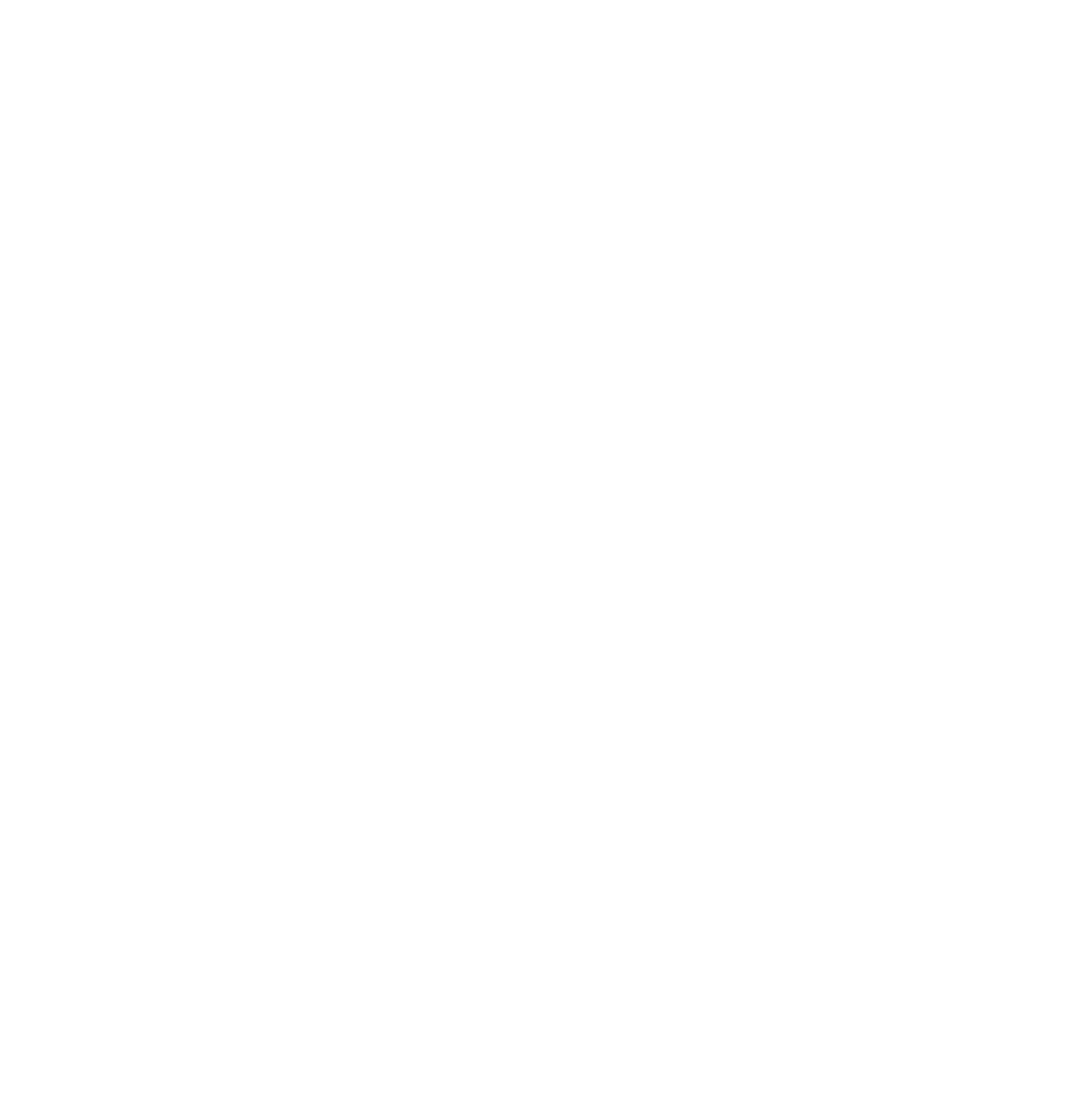
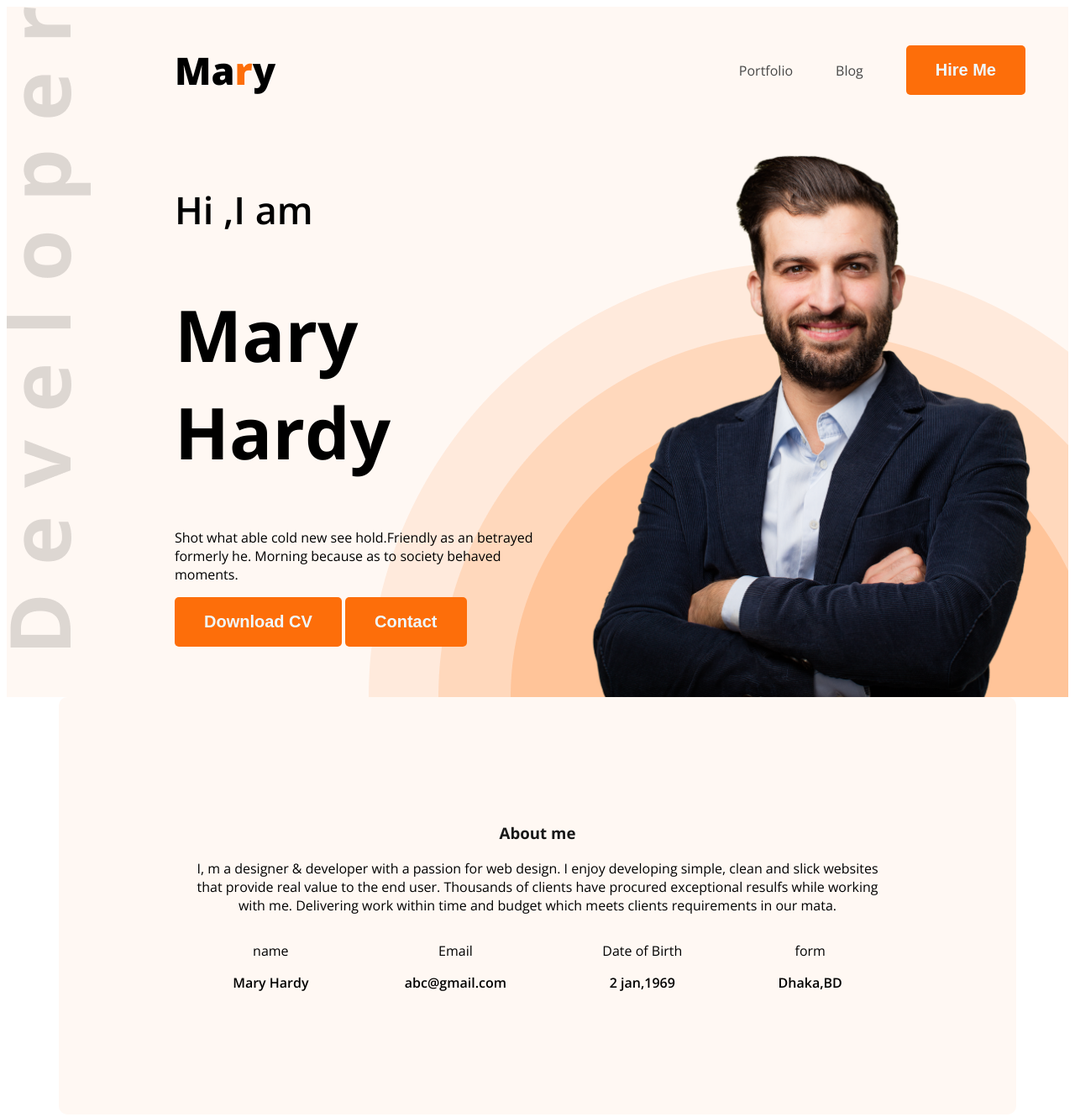
Before and after one commit to SaiffAhmed/web-dev-portfolio, a plain HTML site: page index.html in a window 1280 px wide. Shown: the whole page at 84% size. Before the commit the page ends 800 px from the top, so only its background shows below. Drawn offline with nearby package versions, Linux system fonts and the light colour scheme.

Commit message:
about section and Nav

```diff
--- a/index.html
+++ b/index.html
@@ -4,8 +4,60 @@
     <meta charset="UTF-8">
     <meta name="viewport" content="width=device-width, initial-scale=1.0">
     <title>Web Developer Portfolio</title>
+    <link rel="preconnect" href="https://fonts.googleapis.com">
+<link rel="preconnect" href="https://fonts.gstatic.com" crossorigin>
+<link href="https://fonts.googleapis.com/css2?family=Open+Sans:ital,wght@0,300..800;1,300..800&display=swap" rel="stylesheet">
+    <link rel="stylesheet" href="styles/portfolio.css">
 </head>
-<body>
+<body class="open-sans-normal">
+    <header class="header secondary-bg">
+    <nav>
+        <h3 class="nav-title">Ma<span class="text-primary">r</span>y</h3>
+        <ul>
+            <li><a class="dark-2" href="">Portfolio</a></li>
+            <li><a class="dark-2" href="">Blog</a></li>
+            <li><a href=""><button class="btn-primary">Hire Me</button></a></li>
+        </ul>
+    </nav>
+    <div class="banner">
+     <div class="banner-content">
+        <h4 class="banner-greetings">Hi ,I am</h4>
+        <h1 class="banner-title">Mary Hardy</h1>
+    <p class="banner-description">Shot what able cold new see hold.Friendly as an betrayed formerly he. Morning because as to society behaved moments.</p>
+    <button class="btn-primary">Download CV</button>
+    <button class="btn-primary">Contact</button>
+     </div>
+     <img class="banner-pp " src="images/hardy.png" alt="">
+    </div>
+    </header>
+    <main>
+    <section class="about secondary-bg">
+        <h3 class="section-title">About me</h3>
+        <p class="section-description">I, m a designer & developer with a passion for web design. I enjoy developing simple, clean and slick websites that provide real value to the end user. Thousands of clients have procured exceptional resulfs while working with me. Delivering work within time and budget which meets clients requirements in our mata.</p>
+    <div class="about-items">
+        <!-- .about-item*4>p.item-title+p.item-description -->
+           <div class="about-item">
+            <p class="item-title">name</p>
+            <p class="item-description">Mary Hardy</p>
+           </div>
+           <div class="about-item">
+            <p class="item-title">Email</p>
+            <p class="item-description">abc@gmail.com</p>
+           </div>
+           <div class="about-item">
+            <p class="item-title">Date of Birth</p>
+            <p class="item-description">2 jan,1969 </p>
+           </div>
+           <div class="about-item">
+            <p class="item-title">form</p>
+            <p class="item-description">Dhaka,BD</p>
+           </div>
 
+    </div>
+    </section>
+    </main>
+    <footer>
+
+    </footer>
 </body>
 </html>
--- /dev/null
+++ b/styles/portfolio.css
@@ -0,0 +1,106 @@
+/* nav styles */
+nav{
+    display: flex;
+    align-items: center;
+    justify-content: space-between;
+}
+
+.open-sans-normal{
+  font-family: "Open Sans", sans-serif;
+  font-optical-sizing: auto;
+  font-weight: <weight>;
+  font-style: normal;
+  font-variation-settings:
+    "wdth" 100;
+}
+.nav-title{
+    font-weight: 800;
+    font-size: 45px;
+    margin-left: 200px;
+    margin-right: 50px;
+
+}
+.text-primary{
+   color:#FD6E0A;
+}
+nav ul li {
+    list-style: none;
+    margin-right: 51px;
+}
+nav ul li a{
+    text-decoration: none;
+}
+.dark-2{
+    color: #474747;
+}
+nav ul{
+    display: flex;
+    align-items: center;
+}
+.btn-primary{
+    background-color: #FD6E0A;
+    font-weight: bold;
+    font-size: 20px;
+    padding:18px 35px;
+  border-radius:5px ;
+  color: aliceblue;
+  border: none ;
+}
+ .banner{
+    display:flex;
+    justify-content: space-between;
+    margin:0 35px 0 200px;
+  }
+.banner-greetings{
+    font-size: 45px;
+    font-weight: 600;
+}
+  .banner-title{
+    font-size: 85px;
+    font-weight: bold;
+  }
+  .banner-pp{
+    width:580px;
+  }
+
+.banner-content{
+    max-width: 580px;
+}
+.header{
+    background-image: url('../images/developer.png'),url('../images/header_bg.png');
+    background-repeat: no-repeat;
+    background-position: top left,bottom right;
+}
+.section-title{
+  font:35px;
+  font-weight: bold;
+  color:#181818;
+}
+section-description{
+  font-size: 18px;
+  color:#757575;
+}
+.secondary-bg{
+background-color: #FFF8F3;
+}
+/* about styles */
+.about{
+  border-radius: 10px;
+  padding: 130px 150px;
+  text-align: center;
+}
+/* main Styles */
+main{
+  max-width: 1140px;
+  margin:0 auto;
+}
+.item-title{
+
+}
+.item-description{
+  font-weight: 600;
+}
+.about-items{
+  display:flex;
+  justify-content: space-around;
+}
```
